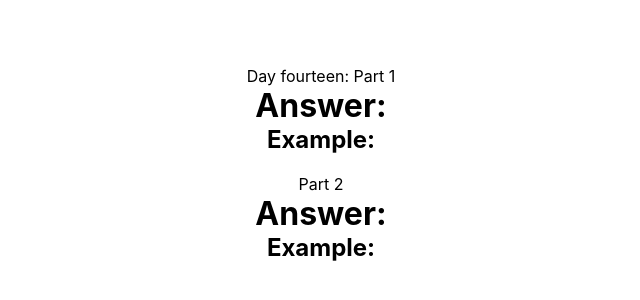
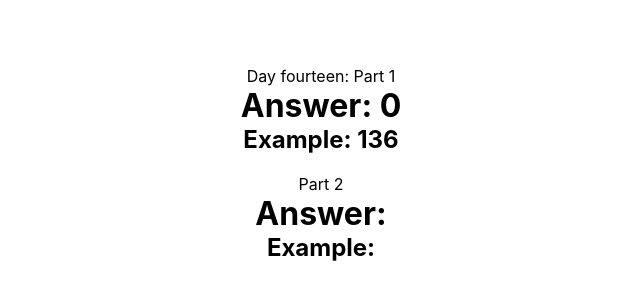
Before and after one commit to Sebastian-Rosenblad/aoc-2023, a React (Create React App) app: page / in a window 1280 px wide. Shown: the part 226-526 px from the top of the page, without its empty margins (319-959 px from the left). Built offline with nearby package versions, Linux system fonts and the light colour scheme.

Commit message:
Day 14 part 1

```diff
--- a/src/days/DayFourteen/DayFourteen.tsx
+++ b/src/days/DayFourteen/DayFourteen.tsx
@@ -1,19 +1,42 @@
 import { dayFourteenData } from './data';
 import { dayFourteenExample } from './example_data';
+
+interface CoordsM {
+  x: number;
+  y: number;
+}
 
 function DayFourteen() {
   const data: Array<string> = dayFourteenData.split(/\r?\n/);
   const exampleData: Array<string> = dayFourteenExample.split(/\r?\n/);
 
   /**
-   * Part 1: time 00:00:00 - rank 0000
+   * Part 1: time 00:18:36 - rank 2977
    * Part 2: time 00:00:00 - rank 0000
    */
 
   function calculate(a: Array<string>, partOne: boolean): string {
+    let rocks: Array<CoordsM> = [], beams: Array<CoordsM> = [], height: number = a.length;
+    for (let x = 0; x < a[0].length; x++) {
+      for (let y = 0; y < a.length; y++) {
+          if (a[y][x] === "O") rocks.push({ x: x, y: y });
+          else if (a[y][x] === "#") beams.push({ x: x, y: y });
+      }
+    }
     if (partOne)
-      return "";
+      return slide(rocks, beams).map(rock => height - rock.y).reduce((a, b) => a + b, 0).toString();
     return "";
+  }
+  function slide(rocks: Array<CoordsM>, beams: Array<CoordsM>): Array<CoordsM> {
+    let slid: Array<CoordsM> = [];
+    rocks.forEach(rock => {
+      let above: Array<number> = [...slid.filter(r => isAbove(r, rock)), ...beams.filter(r => isAbove(r, rock))].map(r => r.y);
+      slid.push({ x: rock.x, y: above.length === 0 ? 0 : Math.max(...above) + 1 });
+    });
+    return slid;
+  }
+  function isAbove(a: CoordsM, b: CoordsM): boolean {
+    return a.x === b.x && a.y < b.y;
   }
 
   return (
--- a/src/days/DayFourteen/example_data.ts
+++ b/src/days/DayFourteen/example_data.ts
@@ -1 +1,10 @@
-export const dayFourteenExample:string=``;
+export const dayFourteenExample:string=`O....#....
+O.OO#....#
+.....##...
+OO.#O....O
+.O.....O#.
+O.#..O.#.#
+..O..#O..O
+.......O..
+#....###..
+#OO..#....`;
```
